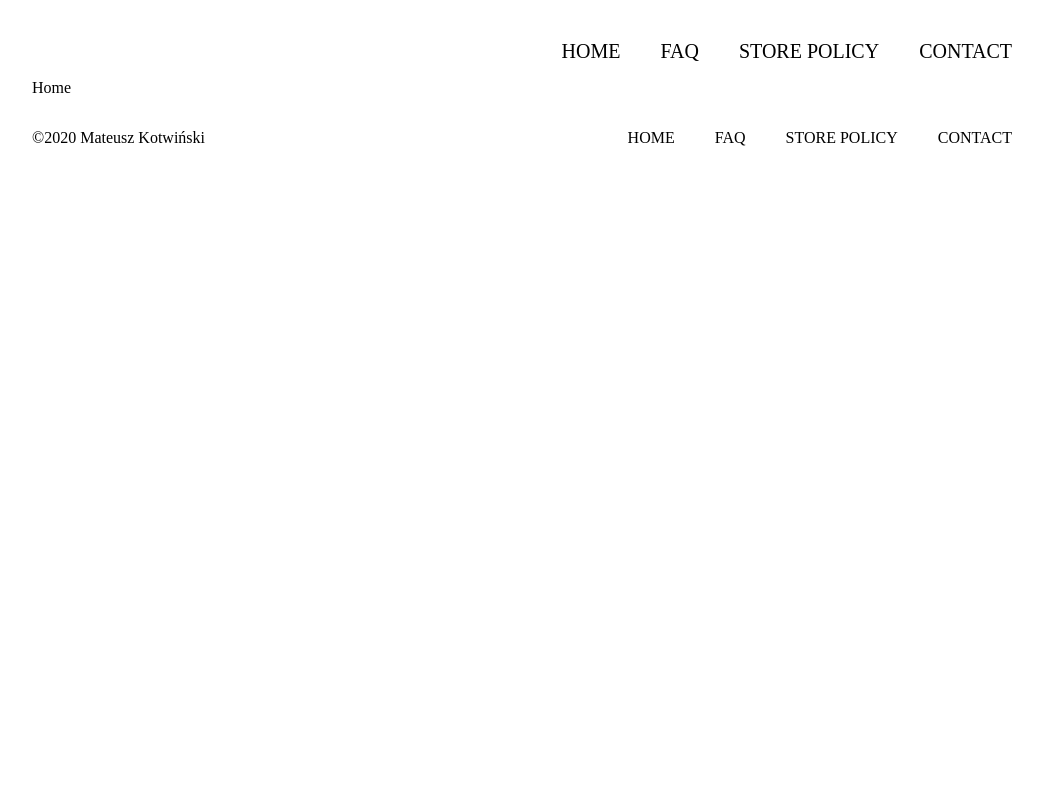
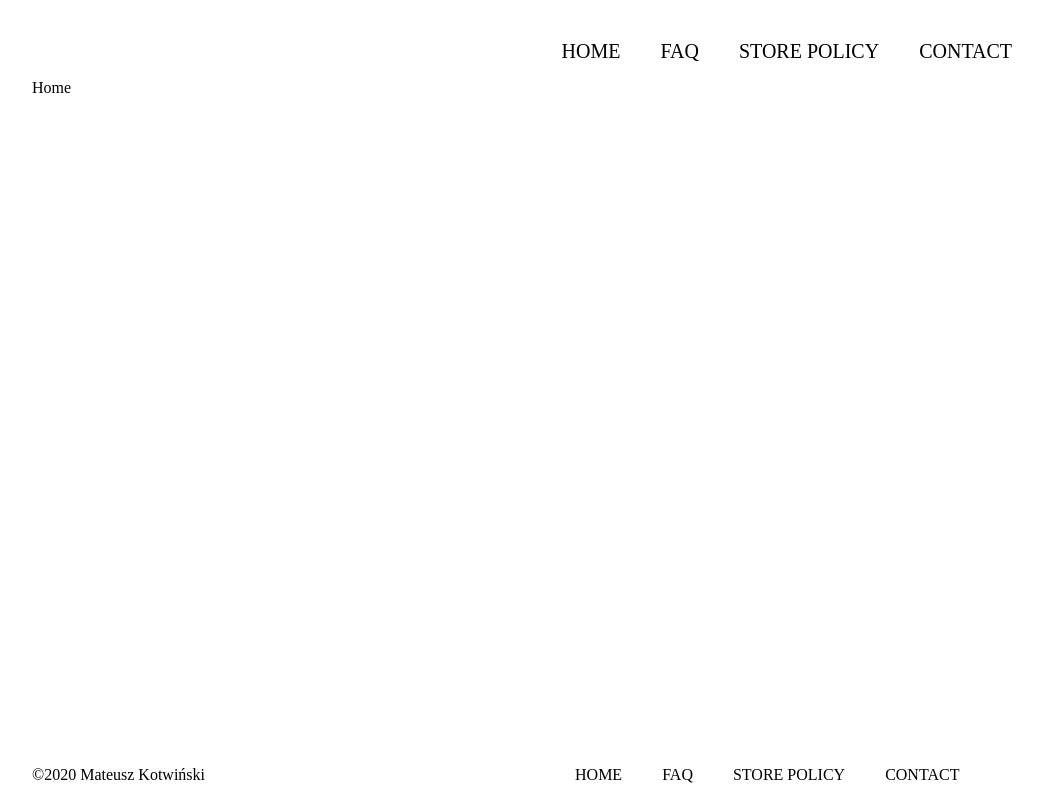
Before and after one commit to Kotwin98/TechStore, a React (Create React App) app: page / in a window 1280 px wide. Shown: the whole page, without its empty margins (108-1151 px from the left). Built offline with nearby package versions, Linux system fonts and the light colour scheme.

Commit message:
Add styles to footer

```diff
--- a/src/components/layout/Footer/Footer.scss
+++ b/src/components/layout/Footer/Footer.scss
@@ -1,12 +1,12 @@
 .footer-container {
+    position: absolute;
+    bottom: 0;
     display: flex;
     flex-direction: row;
     align-items: center;
-    justify-content: flex-end;
 
     .footer-p {
-        display: flex;
-        flex: 1;
+        padding-right: 350px;
     }
 
     .footer-link {
```
